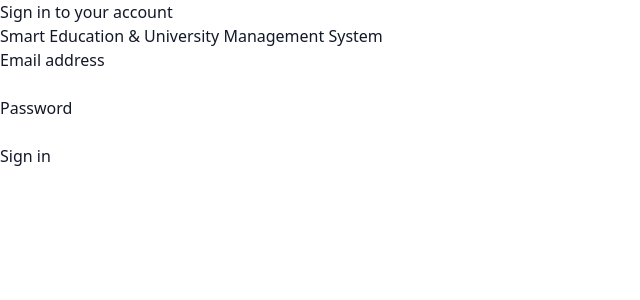
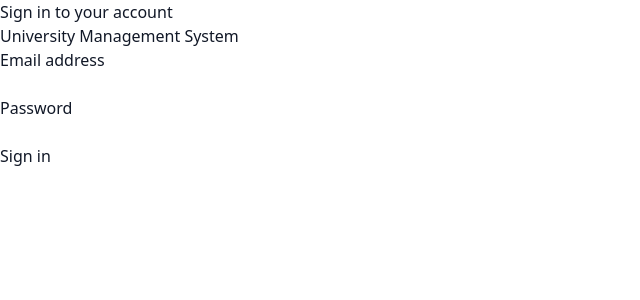
Before and after one commit to rachapudiavinash99-ops/Smart-Education-University-Management-System, a React (Vite) app in the folder frontend/: page /login in a window 1280 px wide. Shown: the top 300 px of the page, without its empty margins (0-640 px from the left). Built offline with nearby package versions, Linux system fonts and the light colour scheme.

Commit message:
style: update application name to University Management

```diff
--- a/frontend/src/layouts/DashboardLayout.tsx
+++ b/frontend/src/layouts/DashboardLayout.tsx
@@ -15,7 +15,7 @@ const DashboardLayout = () => {
       {/* Sidebar */}
       <aside className="w-64 bg-white dark:bg-gray-800 shadow-md flex flex-col">
         <div className="p-4 border-b border-gray-200 dark:border-gray-700">
-          <h1 className="text-xl font-bold text-gray-800 dark:text-white">Smart Univ</h1>
+          <h1 className="text-xl font-bold text-gray-800 dark:text-white">University Management</h1>
         </div>
         <nav className="flex-1 p-4 space-y-2 overflow-y-auto">
           <Link to="/dashboard" className="flex items-center space-x-2 text-gray-700 dark:text-gray-300 hover:bg-gray-100 dark:hover:bg-gray-700 p-2 rounded-md">
--- a/frontend/src/pages/Login.tsx
+++ b/frontend/src/pages/Login.tsx
@@ -20,7 +20,7 @@ const Login = () => {
           Sign in to your account
         </h2>
         <p className="mt-2 text-center text-sm text-gray-600 dark:text-gray-400">
-          Smart Education & University Management System
+          University Management System
         </p>
       </div>
 
```
